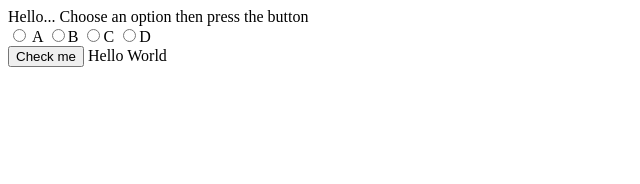
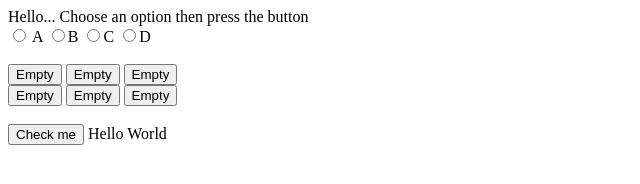
Before and after one commit to amitofsk/amitofsk.github.io, a plain HTML site: page index.html in a window 1280 px wide. Shown: the whole page, without its empty margins (0-640 px from the left). Drawn offline with Linux system fonts and the light colour scheme.

Commit message:
Added a button array

```diff
--- a/index.html
+++ b/index.html
@@ -8,23 +8,43 @@
 		<input type="radio" name="choice1" id="B" value="B">B
 		<input type="radio" name="choice2" id="C" value="C">C
 		<input type="radio" name="choice2" id="D" value="D">D
+                <br>
+		<br>
+		<div class="btn-group">
+			<button onclick="setType()" id="A1" value="Empty">Empty</button>
+			<button  onclick="setType()" id="A2" value="Empty">Empty</button>
+			<button onclick="setType()" id="A3" value="Empty">Empty</button>
+		</div>
 
-
+		<div class="btn-group">
+			<button onclick="setType()"  id="B1"  value="Empty">Empty</button>
+			<button onclick="setType()" id="B2" value="Empty">Empty</button>
+			<button onclick="setType()"  id="B3" value="Empty">Empty</button>
+		</div>
 		<br>
 		<button onclick="myFunction()" id=button1">Check me</button>
 	<script>
 		document.write('Hello World');
 function myFunction() {
 	if(document.getElementById("A").checked==true)
+
 	{
 	   document.write("You clicked A");
 	}
-	else
+  	else
 	{
 		document.write("You did not click A");
+
 	}
 
 }
+
+function setType() {
+      document.write("You clicked an empty button");
+
+
+}
+
 	</script>
 	</body>
 </html>
```
Also changed, not shown: 1 other file.
